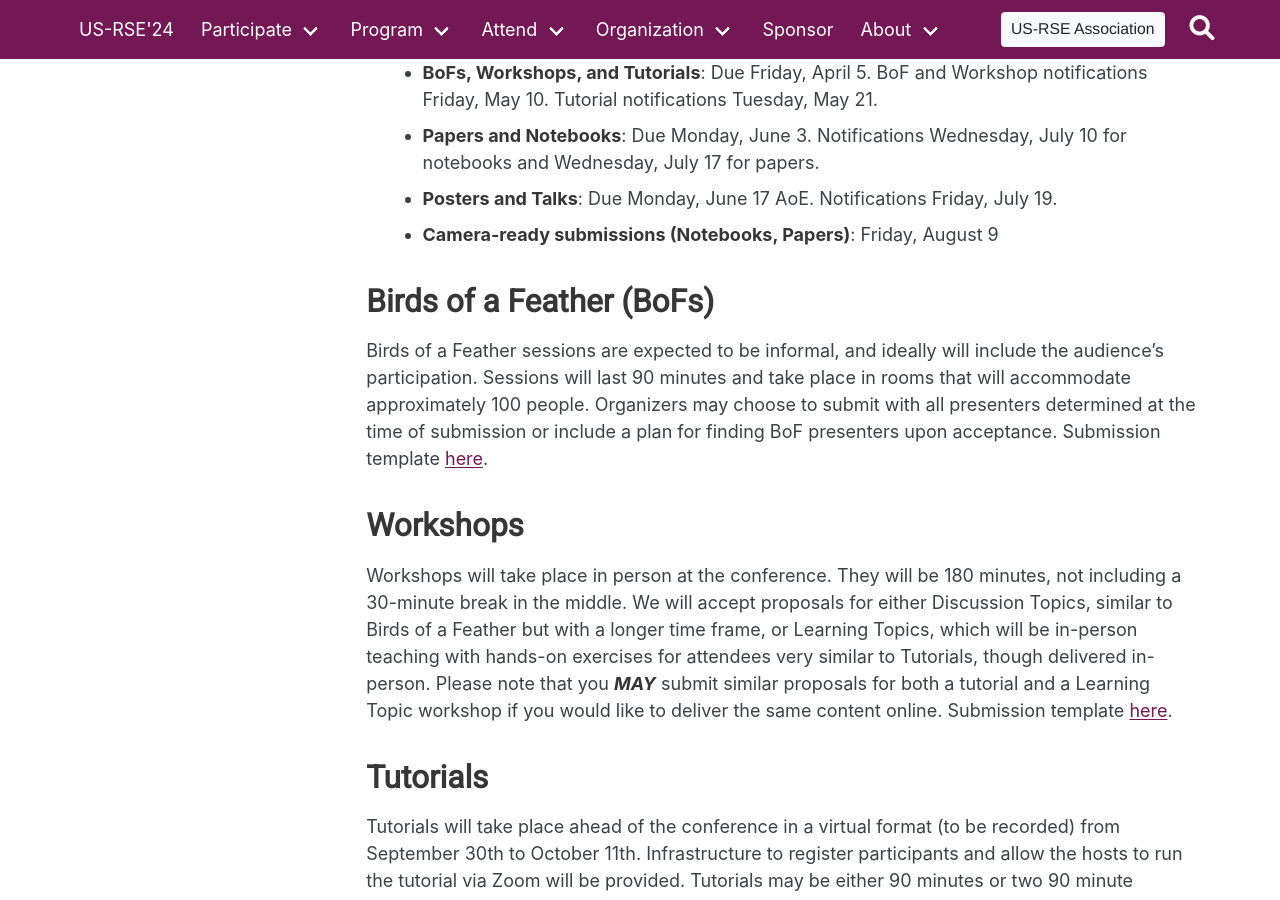
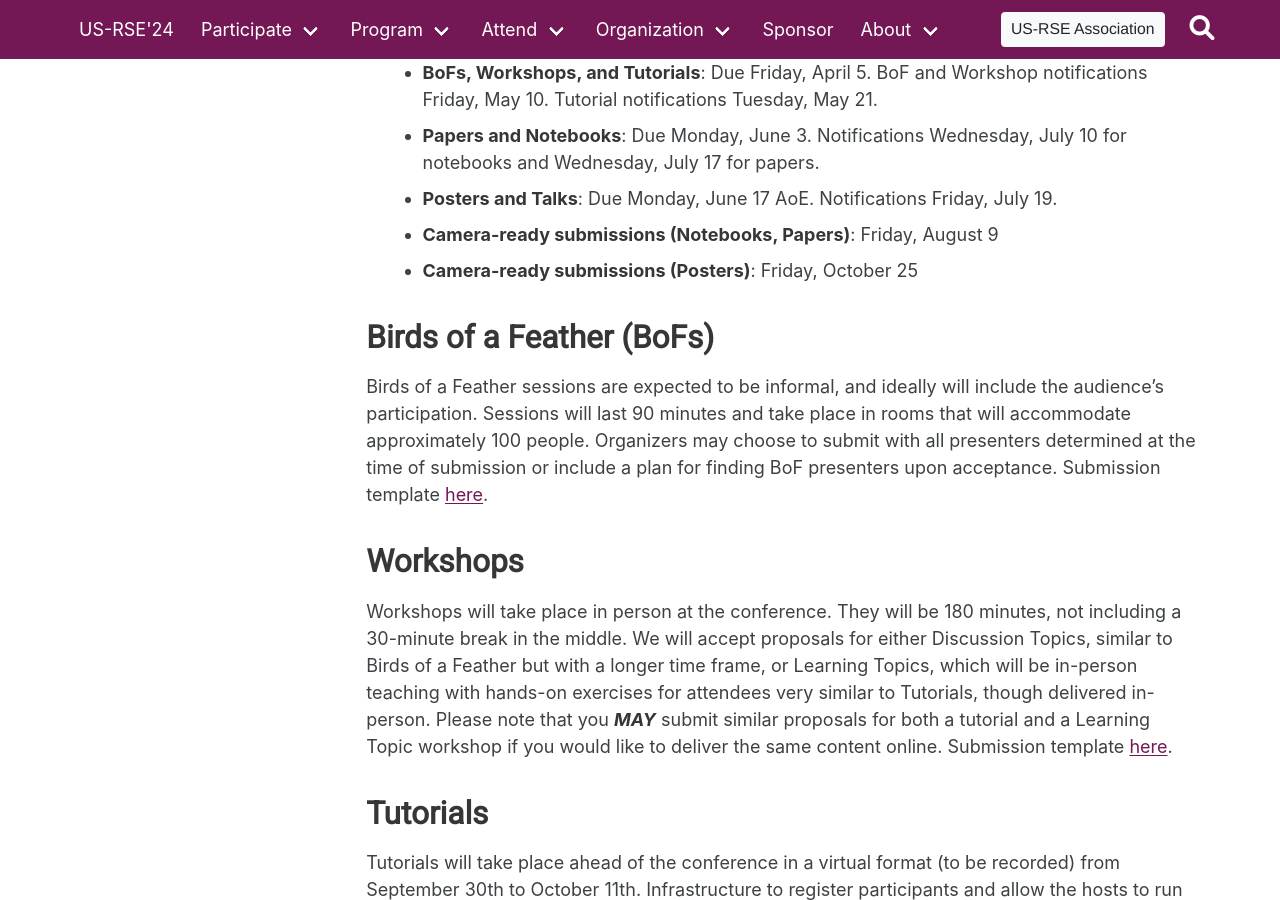
Before and after one commit to USRSE/usrse24, a Jekyll site: the page built from pages/participate/participate.md, in a window 1280 px wide and 900 px high, scrolled down 1075 px. Built offline with Jekyll 4.4.1, drawn with Linux system fonts in a browser that asks for light colours; a style sheet for code colours, icons or effects is not loaded.

Commit message:
Add deadline for camera-ready posters

```diff
--- a/pages/participate/participate.md
+++ b/pages/participate/participate.md
@@ -46,6 +46,7 @@ Accepted abstracts will be placed on the website ahead of the conference.
 - **Papers and Notebooks**: Due Monday, June 3. Notifications Wednesday, July 10 for notebooks and Wednesday, July 17 for papers.
 - **Posters and Talks**: Due Monday, June 17 AoE. Notifications Friday, July 19.
 - **Camera-ready submissions (Notebooks, Papers)**: Friday, August 9
+- **Camera-ready submissions (Posters)**: Friday, October 25
 
 ## Birds of a Feather (BoFs)
 
```
